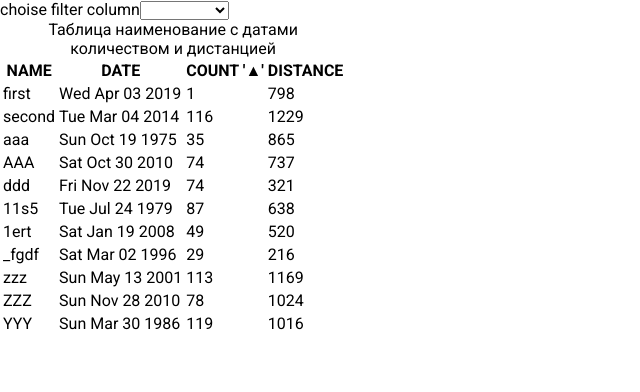
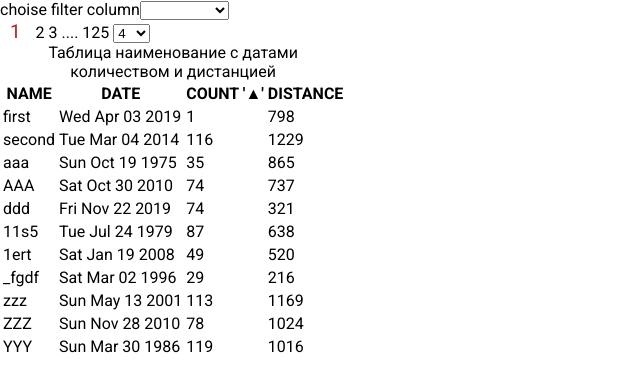
Before and after one commit to EgorKirillov/WXTestFront, a React (Create React App) app: page / in a window 1280 px wide. Shown: the top 392 px of the page, without its empty margins (0-640 px from the left). Built offline with nearby package versions, Linux system fonts and the light colour scheme.

Commit message:
feature: add paginator, change current page  , change pageSize

```diff
--- /dev/null
+++ b/src/features/table/UI/paginator/paginator.tsx
@@ -0,0 +1,51 @@
+import React, {ChangeEvent} from 'react';
+import {useAppDispatch, useAppSelector} from "../../../../common/hooks/hooks";
+import {changeQueryParams} from "../../itemsReducer";
+
+export const Paginator = () => {
+  const currentPage = useAppSelector(state => state.items.queryParam.currentPage) || 1
+  const pageSize = useAppSelector(state => state.items.queryParam.pageSize) || 4
+  const totalCount = useAppSelector(state => state.items.queryParam.totalCount) || 5
+  const totalPagesCount = Math.ceil(totalCount / pageSize)
+  const dispatch = useAppDispatch()
+
+
+  //создание пустого массива-пагинатора
+  const pages = []
+  for (let i = 1; i < totalPagesCount + 1; i++) {
+    pages.push(i)
+  }
+  //изменение текущей страницы
+  const onChangeCurrentPage = (page: number) => {
+    dispatch(changeQueryParams({currentPage: page}))
+  }
+
+  //изменение количества элементов на странице
+  const onChangePageSize = (e: ChangeEvent<HTMLSelectElement>) => {
+    const newPageSize = Number(e.currentTarget.value)
+    //изменение количества на странице и одновременный переход на первую страницу
+    dispatch(changeQueryParams({pageSize: newPageSize, currentPage: 1}))
+  }
+
+  return (
+    <div>
+      {pages.map(p => {
+        if (Math.abs(p - currentPage) < 3 || p === totalPagesCount || p === 1) {
+          return <span onClick={() => onChangeCurrentPage(p)}
+                       style={currentPage === p ? {color: 'firebrick', fontSize: '120%', padding: "0 10px"} : {}}
+          >
+              {`   ${p}   `}
+           </span>
+        } else if (Math.abs(p - currentPage) < 5) {
+          return <span>..</span>
+        } else return ""
+      })
+      }
+      <select name="pageSize" value={pageSize} onChange={onChangePageSize}>
+        <option value={4} selected={pageSize === 4}>4</option>
+        <option value={8} selected={pageSize === 8}>8</option>
+        <option value={16} selected={pageSize === 16}>16</option>
+      </ select>
+    </div>
+  );
+};
--- a/src/features/table/UI/table.tsx
+++ b/src/features/table/UI/table.tsx
@@ -2,10 +2,12 @@ import React from 'react';
 import {TableHeader} from "./tableHeader/tableHeader";
 import {TableBody} from "./tableBody/tableBody";
 import {Filter} from "./filter/filter";
+import {Paginator} from "./paginator/paginator";
 
 export const Table = () => {
   return (<section>
       <Filter/>
+      <Paginator />
       <table>
 
         <caption>Таблица наименование с датами количеством и дистанцией</caption>
--- a/src/features/table/itemsReducer.ts
+++ b/src/features/table/itemsReducer.ts
@@ -20,7 +20,12 @@ const itemsData:ItemType[] = [
 const initialState: InitialStateType = {
 
     items: itemsData as ItemType[],
-    queryParam: {sortTitle:'1count'} as QueryParamType
+    queryParam: {
+      // page: 1,
+      currentPage: 1,
+      pageSize: 4,
+      totalCount: 500,
+      sortTitle:'1count'} as QueryParamType
 
 }
 
@@ -94,7 +99,7 @@ export type ItemType = {
   distance: number
 }
 export type QueryParamType = {
-  page?: number
+  // page?: number
   currentPage?: number
   pageSize?: number
   totalCount?: number
```
